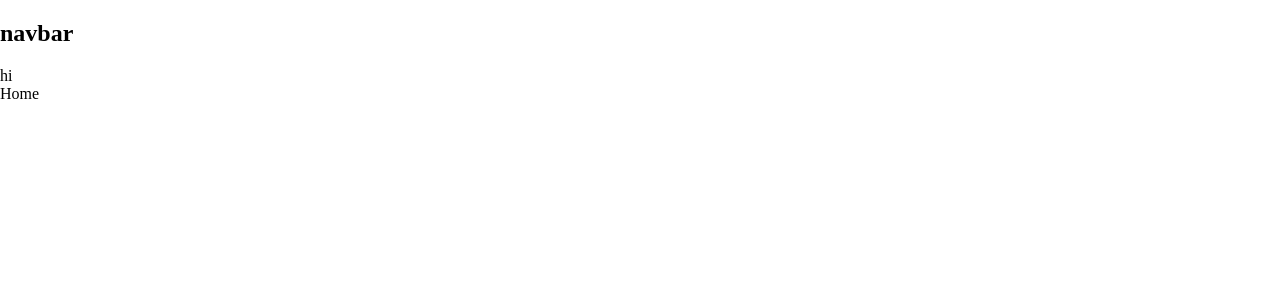
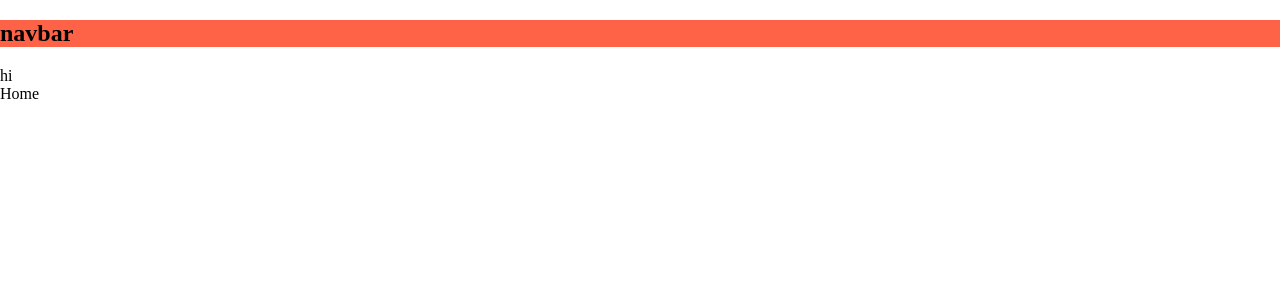
Before and after one commit to take-care-of-refrigerator/flask_react, a React app in the folder client/: page / in a window 1280 px wide. Shown: the top 300 px of the page. Built offline with nearby package versions, Linux system fonts and the light colour scheme.

Commit message:
Add: Navbar 테스트

```diff
--- a/client/src/components/Layout/NavBar.tsx
+++ b/client/src/components/Layout/NavBar.tsx
@@ -1,8 +1,15 @@
+import styled from "styled-components";
+
 const NavBar = () => {
   return (
-    <nav>
+    <Nav>
       <h1>navbar</h1>
-    </nav>
+    </Nav>
   );
 };
 export default NavBar;
+
+const Nav = styled.nav`
+  background-color: tomato;
+  width: 100%;
+`;
```
